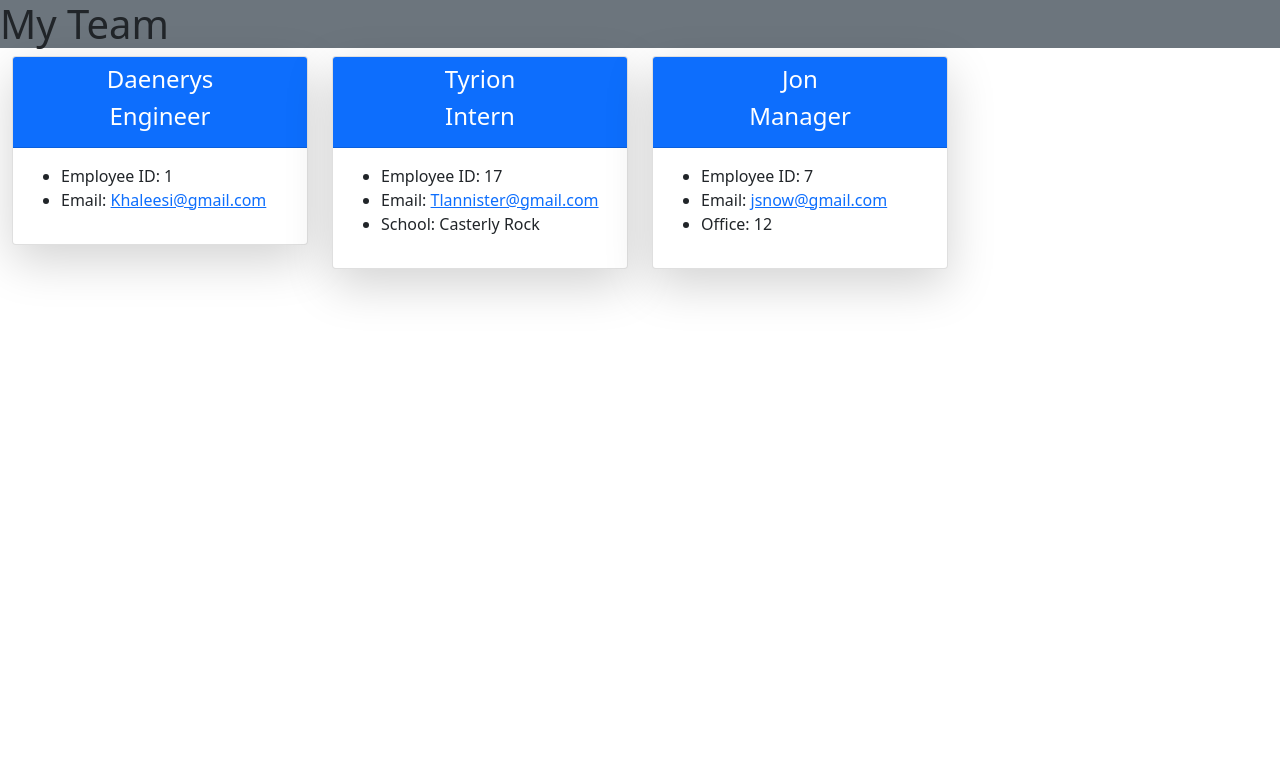
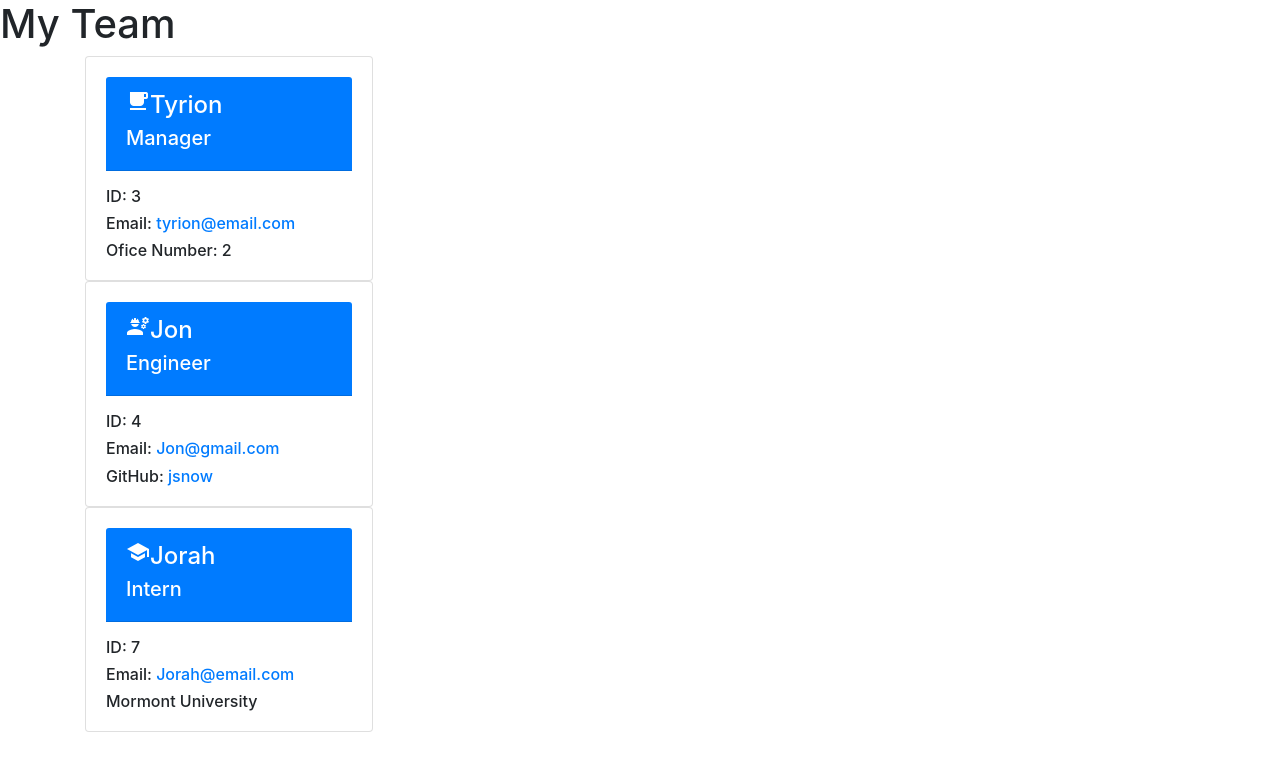
Before and after one commit to Tiffany-Obrien/TeamBuilderGOT, a plain HTML site: page index.html in a window 1280 px wide. Drawn offline with nearby package versions, Linux system fonts and the light colour scheme.

Commit message:
Update index.html

```diff
--- a/index.html
+++ b/index.html
@@ -1,69 +1,84 @@
 <!DOCTYPE html>
 <html lang="en">
+
 <head>
+    <meta charset="UTF-8">
+    <meta name="viewport" content="width=device-width, initial-scale=1.0">
+    <meta http-equiv="X-UA-Compatible" content="ie=edge">
     <title>Team Portfolio</title>
-<link href="https://cdn.jsdelivr.net/npm/bootstrap@5.1.3/dist/css/bootstrap.min.css" rel="stylesheet">
+    <link rel="stylesheet" href="style.css">
+    <link rel="stylesheet" href="https://maxcdn.bootstrapcdn.com/bootstrap/4.0.0/css/bootstrap.min.css"
+        integrity="sha384-Gn5384xqQ1aoWXA+058RXPxPg6fy4IWvTNh0E263XmFcJlSAwiGgFAW/dAiS6JXm" crossorigin="anonymous">
+    <link href="https://fonts.googleapis.com/icon?family=Material+Icons" rel="stylesheet">
 </head>
+
 <body>
-<div class="header">
-<div class="jumbotron bg-secondary">
+    <header>
         <h1>My Team</h1>
-</div>
-</div>
-<div class="container-body container-fluid">
-   <div class="row">
+    </header>
+
+<main>
+    <div class="flex-wrap">
 
 
-<div class="col-md-4 col-sm-6 col-12 col-lg-3">
-    <div class="card shadow-lg mb-5 bg-white">
-        <div class="card-header bg-primary">
-            <h4 class="text-white text-center">Daenerys</h4>
-            <h4 class="text-white text-center"></i> Engineer</h4>
+<section>
+<div class="container">
+    <div class="manager">
+        <div class="card" style="width: 18rem;">
+            <div class="card-body">
+                <div class="card-header bg-primary text-white">
+                <h4 class="card-title"><span class="material-icons">local_cafe</span>Tyrion</h4>
+                <h5 class="card-subtitle mb-2">Manager</h5>
                 </div>
-        <div class="card-body">
-            <ul class="list">
-                <li>Employee ID: 1</li>
-                <li>Email: <a href="mailto: Khaleesi@gmail.com">Khaleesi@gmail.com</a></li>
-            </u>
+                <p></p>
+                <h6 class="card-text">ID: 3</h6>
+                <h6 class="card-text">Email: <a href="mailto:tyrion@email.com">tyrion@email.com</a></h6>
+                <h6 class="card-text">Ofice Number: 2</h6>
             </div>
         </div>
     </div>
-
-
-<div class="col-md-4 col-sm-6 col-12 col-lg-3">
-    <div class="card shadow-lg mb-5 bg-white rounded">
-        <div class="card-header bg-primary">
-            <h4 class="text-white text-center">Tyrion</h4>
-            <h4 class="text-white text-center"></i> Intern</h4>
 </div>
+</section><section>
+        <div class="container">
+            <div class="engineer">
+                <div class="card" style="width: 18rem;">
                     <div class="card-body">
-            <ul class="list">
-                <li>Employee ID: 17</li>
-                <li>Email: <a href="mailto:Tlannister@gmail.com">Tlannister@gmail.com</a></li>
-                <li>School: Casterly Rock</i>
-            </u>
+                        <div class="card-header bg-primary text-white">
+                        <h4 class="card-title"><span class="material-icons">engineering</span>Jon</h4>
+                        <h5 class="card-subtitle mb-2">Engineer</h5>
+                        </div>
+                        <p></p>
+                        <h6 class="card-text">ID: 4</h6>
+                        <h6 class="card-text">Email: <a href="Jon@gmail.com">Jon@gmail.com</a></h6>
+                        <h6 class="card-text">GitHub: <a href="https://github.com/jonsnow" target="_blank" rel="noopener noreferrer">jsnow</a></h6>
                     </div>
                 </div>
             </div>
-
-
-<div class="col-md-4 col-sm-6 col-12 col-lg-3">
-    <div class="card shadow-lg mb-5 bg-white rounded">
-        <div class="card-header bg-primary">
-            <h4 class="text-white text-center">Jon</h4>
-            <h4 class="text-white text-center"></i> Manager</h4>
         </div>
+    </section>
+    <section>
+        <div class="container">
+            <div class="intern">
+                <div class="card" style="width: 18rem;">
                     <div class="card-body">
-            <ul class="list">
-                <li>Employee ID: 7</li>
-                <li>Email: <a href="mailto:jsnow@gmail.com">jsnow@gmail.com</a></li>
-                <li>Office: 12</i>
-            </u>
+                        <div class="card-header bg-primary text-white">
+                        <h4 class="card-title"><span class="material-icons">school</span>Jorah</h4>
+                        <h5 class="card-subtitle mb-2">Intern</h5>
+                        </div>
+                        <p></p>
+                        <h6 class="card-text">ID: 7</h6>
+                        <h6 class="card-text">Email: <a href="Jorah@email.com">Jorah@email.com</a></h6>
+                        <h6 class="card-text">Mormont University</h6>
                     </div>
                 </div>
             </div>
+        </div>
+    </section>
+
 
 </div>
-</div>
+</main>
+
 </body>
+
 </html>
```
Lines whose indentation alone changed are shown as unchanged.
